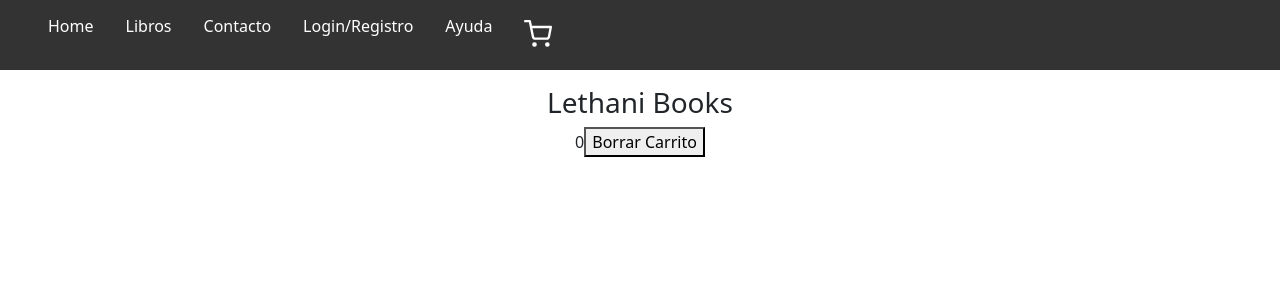
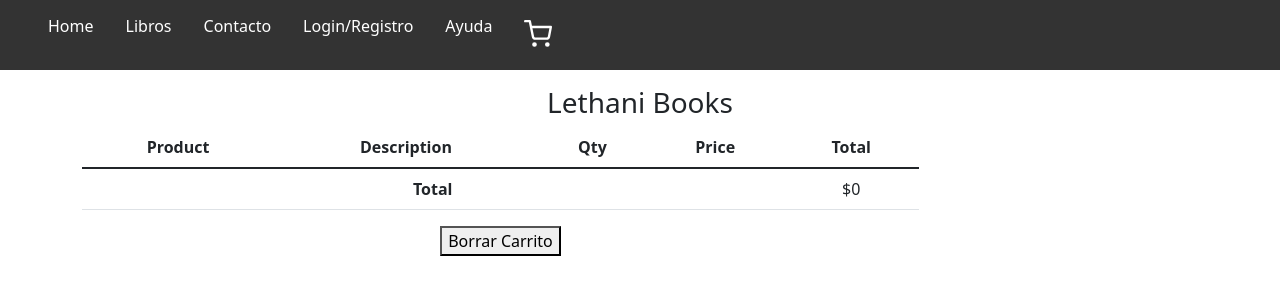
Before and after one commit to PMMaidana/reactecommerce, a React (Create React App) app: page /cart in a window 1280 px wide. Shown: the top 300 px of the page. Built offline with nearby package versions, Linux system fonts and the light colour scheme.

Commit message:
context con css y delete

```diff
--- a/src/components/Cart/Cart.js
+++ b/src/components/Cart/Cart.js
@@ -2,22 +2,85 @@ import { useAppContext } from "../../context/AppContext"
 
 const Cart = () => {
 
-    const {listaCarrito , borrarListado, precioTotal} = useAppContext()
+    const {listaCarrito , borrarListado, precioTotal, borrarItem} = useAppContext()
 
+    {/* <div className="Cart">
+
+            <div className="Cart-Container">
+            {listaCarrito.map(pro =><div>
+                <p>{ pro.name}</p>
+                <p><img src={`${pro.url}`} /></p>
+                <p>{ pro.quantity}</p>
+                <button onClick="" className="delete-btn"> X </button>
+
+                </div>
+                )}
+                {precioTotal()}
+            <button className="remove" onClick={borrarListado} >Borrar Carrito</button>
+            </div>
+        </div> */}
 
 
     return (
-        <div>
-           {listaCarrito.map(pro =><div>
-               <p>{ pro.name}</p>
-               <p><img src={`${pro.url}`} /></p>
-               <p>{ pro.quantity}</p>
 
-               </div>
-               )}
-            {precioTotal()}
-           <button onClick={borrarListado} >Borrar Carrito</button>
+        <div className="container bootstrap snippets bootdey">
+    <div className="col-md-9 col-sm-8 content">
+        <div className="row">
+            <div className="col-md-12">
+                <div className="panel panel-info panel-shadow">
+                    <div className="panel-body">
+                        <div className="table-responsive">
+                        <table className="table">
+                            <thead>
+                            <tr>
+                                <th>Product</th>
+                                <th>Description</th>
+                                <th>Qty</th>
+                                <th>Price</th>
+                                <th>Total</th>
+                            </tr>
+                            </thead>
+                            <tbody>
+                                {listaCarrito.map(prod =>
+                                <>
+
+                                <tr>
+
+                                    <td><img src={`${prod.url}`} className="img-cart" /></td>
+                                    <td><strong>{prod.name}</strong><p>{prod.categoria}</p></td>
+                                    <td>
+                                    <form className="form-inline">
+                                        <p className="form-control">{prod.quantity}</p>
+                                        <button onClick={() => borrarItem(prod.id)}><i className="fa fa-trash-o">X</i></button>
+                                    </form>
+                                    </td>
+                                    <td>${prod.price}</td>
+                                    <td>({prod.quantity*prod.price})</td>
+                                </tr>
+
+                                <tr>
+                                    <td colSpan="6">&nbsp;</td>
+                                </tr>
+
+                                </>
+                                )}
+                            </tbody>
+                                <tfoot>
+                                <tr>
+                                    <td colSpan="4" className="text-right"><strong>Total</strong></td>
+                                    <td>${precioTotal()}</td>
+                                </tr>
+                                </tfoot>
+                        </table>
+                        <button className="remove" onClick={borrarListado} >Borrar Carrito</button>
+                    </div>
+                </div>
+                </div>
+            </div>
         </div>
+    </div>
+</div>
+
     )
 }
 
--- a/src/components/ItemCount.js
+++ b/src/components/ItemCount.js
@@ -31,13 +31,14 @@ function ItemCount( {initial, stock, onAdd}) {
 
         <div className="item-count" id="container">
 
-        <button className="btn btn-primary" onClick={() => add()}>
-          +
+        <button className="btn btn-primary" onClick={() => remove()}>
+        -
         </button>
         <span> {count} </span>
-        <button className="btn btn-primary" onClick={() => remove()}>
-          -
-        </button><br />
+        <button className="btn btn-primary" onClick={() => add()}>
+        +
+        </button>
+        <br />
 
         <button className="btn btn-primary" onClick={handlerOnAdd}>Agregar</button>
         </div>
--- a/src/components/ItemList/ItemList.js
+++ b/src/components/ItemList/ItemList.js
@@ -3,11 +3,11 @@ import Item from './Item'
 
 function ItemList({items}) {
     return (
-        <>
+        <div key={items.id}>
            <ul>
                 { items.map((item)=>  <Item item={item} />  )  }
             </ul>
-        </>
+        </div>
     )
 }
 
--- a/src/context/AppContext.js
+++ b/src/context/AppContext.js
@@ -24,6 +24,11 @@ function AppContextProvider({children}) {
         }
     }
 
+    const borrarItem = (item) => {
+        const borrarProd = listaCarrito.filter((prod) => prod.id !== item);
+        return setListaCarrito(borrarProd);
+    }
+
     const borrarListado =()=> {
         setListaCarrito([]);
     }
@@ -38,7 +43,8 @@ function AppContextProvider({children}) {
             listaCarrito,
             agregarAlCarrito,
             borrarListado,
-            precioTotal
+            precioTotal,
+            borrarItem
         }}>
             {children}
         </AppContext.Provider>
```
